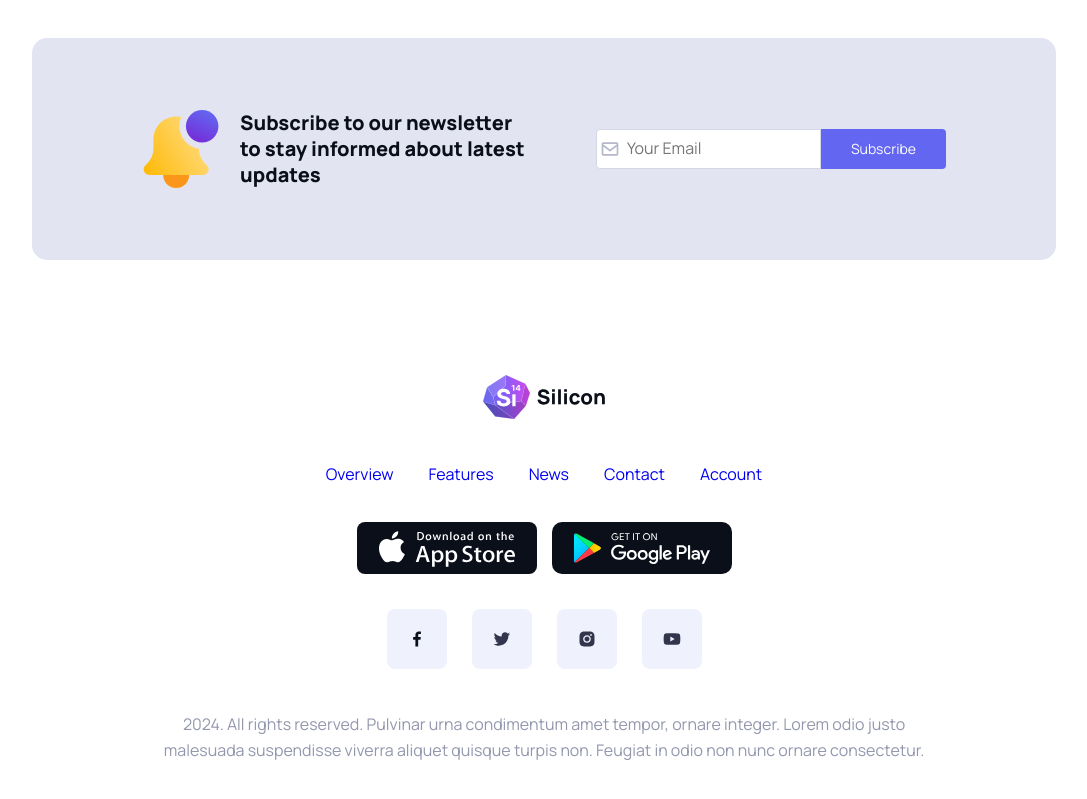
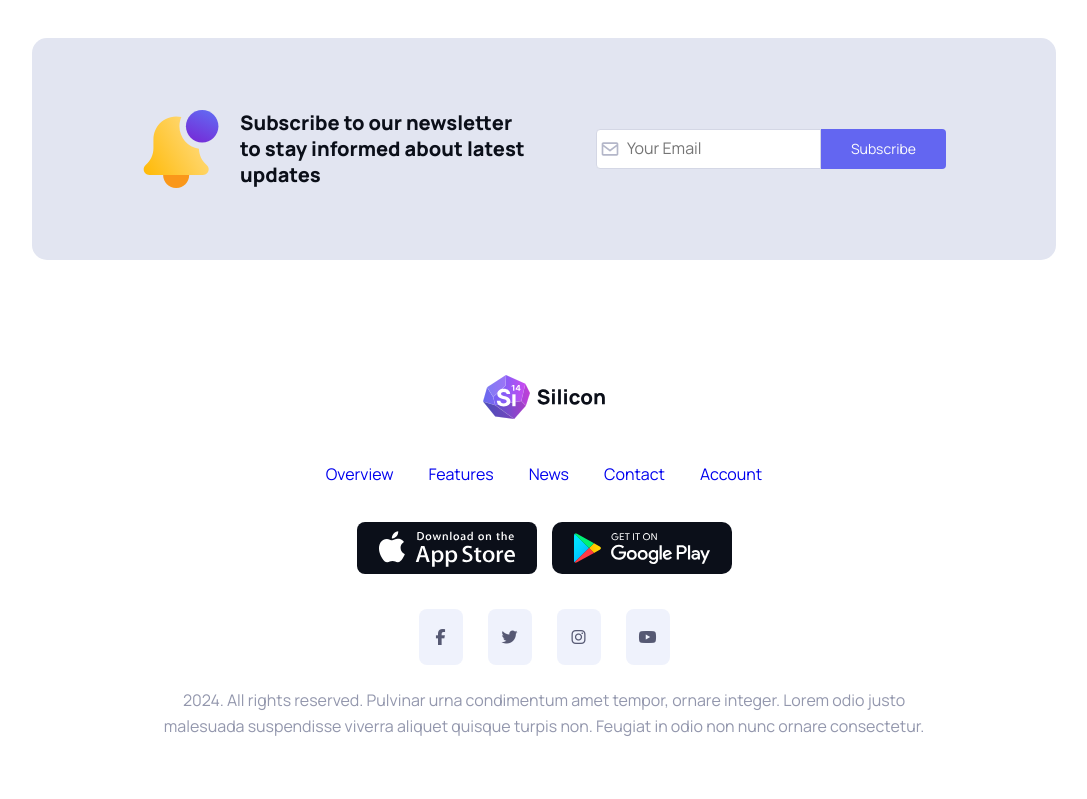
Before and after one commit to KimmoKAhola/Silicon-Kimmo-Ahola, a React (Vite) app: page / in a window 1280 px wide. Shown: the part 4350-5149 px from the top of the page, without its empty margins (96-1183 px from the left). Built offline with nearby package versions, Linux system fonts and the light colour scheme.

Commit message:
fixed modal and specialist booking

```diff
--- a/index.html
+++ b/index.html
@@ -4,6 +4,7 @@
     <meta charset="UTF-8" />
     <link rel="icon" type="image/svg+xml" href="/src/images/favicon/favicon.ico" />
     <meta name="viewport" content="width=device-width, initial-scale=1.0" />
+    <script src="https://kit.fontawesome.com/a041cc045c.js" crossorigin="anonymous"></script>
     <title>Silicon</title>
   </head>
   <body>
--- a/src/css/main.css
+++ b/src/css/main.css
@@ -463,6 +463,17 @@ input:focus {
   transform: translateY(-50%);
 }
 
+.icon-rounded {
+  background-color: #fcfcfc;
+  border-radius: 50%;
+}
+
+.contact-icon {
+  background-color: #fcfcfc;
+  padding: 16px;
+  border-radius: 50%;
+}
+
 header {
   display: flex;
   justify-content: space-between;
@@ -615,14 +626,21 @@ header .site-settings img {
   display: flex;
   gap: 25px;
 }
-.brand-footer-logos ul li img {
-  transition: ease-in 0.1s;
-  height: 20px;
+.brand-footer-logos ul li {
+  height: 44px;
+  width: 44px;
+}
+.brand-footer-logos ul li i {
+  transition: ease-in 0.3s;
+  display: flex;
+  justify-content: center;
+  align-items: center;
   padding: 20px;
   border-radius: 8px;
   background-color: #EFF2FC;
 }
-.brand-footer-logos ul li img:hover {
+.brand-footer-logos ul li i:hover {
+  color: white;
   border-radius: 8px;
   cursor: pointer;
 }
@@ -694,7 +712,8 @@ header .site-settings img {
   align-items: center;
   padding: 20px;
 }
-.modal-content p {
+
+#modal-success {
   color: #22C55E;
 }
 
@@ -1217,6 +1236,9 @@ header .site-settings img {
   gap: 20px;
   max-width: 450px;
 }
+.hero .section img {
+  padding: 16px;
+}
 .hero .section a {
   display: flex;
   align-items: center;
@@ -1228,12 +1250,6 @@ header .site-settings img {
 
 #contact-bg {
   background-color: #F3F6FF;
-}
-
-.contact-icon {
-  background-color: #fcfcfc;
-  padding: 16px;
-  border-radius: 50%;
 }
 
 .contact-specialist-field {
--- a/src/css/scss/_components.scss
+++ b/src/css/scss/_components.scss
@@ -3,3 +3,4 @@
 @import './components/toggle-switch';
 @import './components/boxes';
 @import './components/forms';
+@import "components/icons";
--- a/src/css/scss/sections/global/components/_social-links.scss
+++ b/src/css/scss/sections/global/components/_social-links.scss
@@ -4,15 +4,20 @@
     gap: 25px;
 
     li {
-
-      img {
-        transition: ease-in 0.1s;
-        height: 20px;
+      height: 44px;
+      width: 44px;
+      i {
+        transition: ease-in 0.3s;
+        display: flex;
+        justify-content: center;
+        align-items: center;
+        //height: 20px;
         padding: 20px;
         border-radius: 8px;
         background-color: $gray-200;
 
         &:hover {
+          color: white;
           border-radius: 8px;
           cursor: pointer;
         }
--- a/src/views/sections/contact/FormInput.jsx
+++ b/src/views/sections/contact/FormInput.jsx
@@ -10,7 +10,7 @@ const FormInput = ({ id, label, type, name, value, regexPattern, onChange, requi
     };
 
     return (
-        <div className="contact-form">
+        <div>
             <label htmlFor={id}>{label}</label>
             <input
                 type={type}
--- a/src/views/sections/contact/Hero.jsx
+++ b/src/views/sections/contact/Hero.jsx
@@ -11,6 +11,7 @@ const defaultData = {
     specialist: "",
     date: "",
     time: "",
+    profileImageUrl: "",
 };
 
 const apiEndPoint = 'https://kyhnet23-assignment.azurewebsites.net/api/specialists';
@@ -23,6 +24,9 @@ const Hero = () => {
 
     const [showModal, setShowModal] = useState(false);
     const [specialistError, setSpecialistError] = useState(false);
+
+    const [chosenData, setChosenData] = useState("")
+    const [chosenImage, setChosenImage] = useState("")
 
     const closeModal = () => {
         setShowModal(false);
@@ -56,6 +60,10 @@ const Hero = () => {
             specialist: selectedSpecialistId
         }));
         setSelectedSpecialist(selectedSpecialistId);
+
+        const data = specialists.find(specialists => specialists.id === selectedSpecialistId)
+        setChosenData(`${data.firstName} ${data.lastName}`)
+        setChosenImage(data.profileImageUrl)
     };
 
     const handleSubmit = async (e) => {
@@ -88,20 +96,20 @@ const Hero = () => {
                         })
 
                     });
+
                 if (response.ok) {
+                    console.log(values)
                     setSelectedSpecialist('')
                     setValues(defaultData)
                     setShowModal(true);
                     setSpecialistError(false);
-                    console.log("values cleared?:", defaultData)
                 } else {
                     console.log("error: ", values)
                 }
             } catch (error) {
                 console.error("error: ", error);
             }
-        }
-        else{
+        } else {
             console.log("regex failed"); // Add some more error handling here
         }
     }
@@ -126,7 +134,7 @@ const Hero = () => {
                     <div id="careers">
                         <h2>Careers</h2>
                         <div className="section">
-                            <img className="contact-icon" src={AddGroup} alt="TODO"/>
+                            <img className="icon-rounded" src={AddGroup} alt="TODO"/>
                             <div>
                                 <p>Sit ac ipsum leo lorem magna nunc mattis maecenas non vestibulum.</p>
                                 <a href="#">Send an application <img src={RightArrow} alt="TODO"/></a>
@@ -197,7 +205,10 @@ const Hero = () => {
 
                 {showModal && (
                     <Modal onClose={closeModal}>
-                        <p className="text-xl">Appointment booked!</p>
+                        <p id="modal-success" className="text-xl">Your appointment has been booked.</p>
+                        <p>Your chosen specialist:</p>
+                        <img src={chosenImage} alt="TODO"/>
+                        {chosenData}
                         <button className="primary-button" onClick={closeModal}><span>Close</span></button>
                     </Modal>
                 )}
--- a/src/views/sections/global/Modal.jsx
+++ b/src/views/sections/global/Modal.jsx
@@ -1,6 +1,5 @@
 import React from 'react'
 import Logo from '../../../images/logo/silicon-logo-light_theme.svg'
-import Background from '../../../images/modal/modal-bg.svg'
 
 
 const Modal = ({children}) => {
@@ -8,7 +7,6 @@ const Modal = ({children}) => {
         <div className="modal-overlay">
             <div className="modal">
                 <img id="modal-logo" src={Logo} alt=""/>
-                {/*<img id="modal-background" src={Background} alt=""/>*/}
                 <div className="modal-content">{children}</div>
             </div>
         </div>
--- a/src/views/sections/global/Socials.jsx
+++ b/src/views/sections/global/Socials.jsx
@@ -1,19 +1,15 @@
 import React from 'react'
-import Facebook from "../../../images/light-footer/bxl-facebook-square.svg";
-import Twitter from "../../../images/light-footer/bxl-twitter.svg";
-import Instagram from "../../../images/light-footer/bxl-instagram-alt.svg";
-import Youtube from "../../../images/light-footer/bxl-youtube.svg";
 
 const Socials = () => {
     return (
         <div className="brand-footer-logos">
             <ul>
-                <li><img id="facebook" src={Facebook} alt="TODO"/></li>
-                <li><img id="twitter" src={Twitter} alt="TODO"/></li>
-                <li><img id="instagram" src={Instagram} alt="TODO"/></li>
-                <li><img id="youtube" src={Youtube} alt="TODO"/></li>
+                <li><i id="facebook" className="fa-brands fa-facebook-f"></i></li>
+                <li><i id="twitter" className="fa-brands fa-twitter"></i></li>
+                <li><i id="instagram" className="fa-brands fa-instagram"></i></li>
+                <li><i id="youtube" className="fa-brands fa-youtube"></i></li>
             </ul>
         </div>
-    )
+)
 }
 export default Socials
--- a/src/views/sections/global/SubscriberButton.jsx
+++ b/src/views/sections/global/SubscriberButton.jsx
@@ -70,8 +70,8 @@ const SubscriberButton = () => {
             </div>
             {showModal && (
                 <Modal onClose={closeModal}>
-                    <p className="text-xl">You have been successfully subscribed to our newsletter!</p>
-                    <p>You will receive your emails at {chosenEmail}</p>
+                    <p id="modal-success" className="text-xl">You have been successfully subscribed to our newsletter!</p>
+                    <p>Our newsletter will be sent to {chosenEmail}</p>
                     <button className="primary-button" onClick={closeModal}>Close</button>
                 </Modal>
             )}
```
Also changed, not shown: src/css/scss/components/_icons.scss (added, +10 -0 lines), src/css/scss/sections/contact/components/_hero.scss (+4 -5 lines), src/css/scss/sections/global/components/_modal.scss (+4 -3 lines), 1 other file (tests, documents, lock files or other folders).
